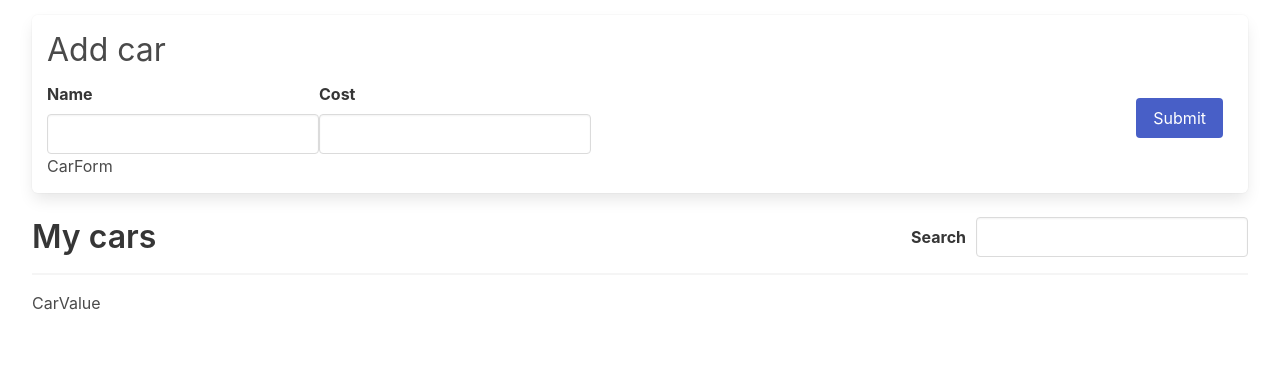
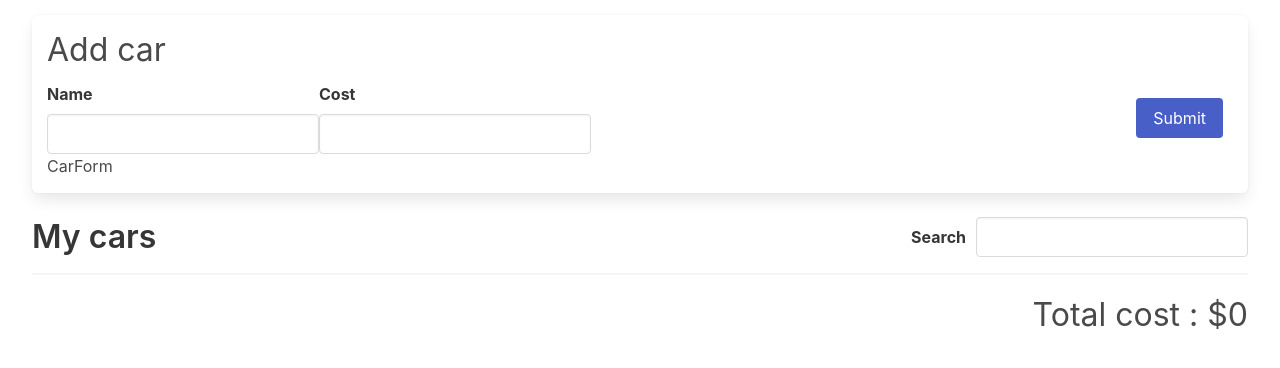
Before and after one commit to rashidpbi/cars, a React (Create React App) app: page / in a window 1280 px wide. Shown: the top 368 px of the page. Built offline with nearby package versions, Linux system fonts and the light colour scheme.

Commit message:
simple sum logic in carvalue.js

```diff
--- a/src/components/CarValue.js
+++ b/src/components/CarValue.js
@@ -1,9 +1,21 @@
-import React from 'react'
+import { UseSelector, useSelector } from "react-redux"
+
 
 function CarValue() {
+  const totalCost = useSelector(({cars:{data,searchTerm}})=>{
+    const filteredCars = data.filter((car)=>{
+      return car.name.toLowerCase().includes(searchTerm.toLowerCase());
+    });
+    let cost = 0;
+    for (let car of filteredCars){
+      cost += car.cost
+    }
+    return cost;
+
+  })
   return (
-    <div>
-      CarValue
+    <div className='car-value'>
+      Total cost : ${totalCost}
     </div>
   )
 }
```
